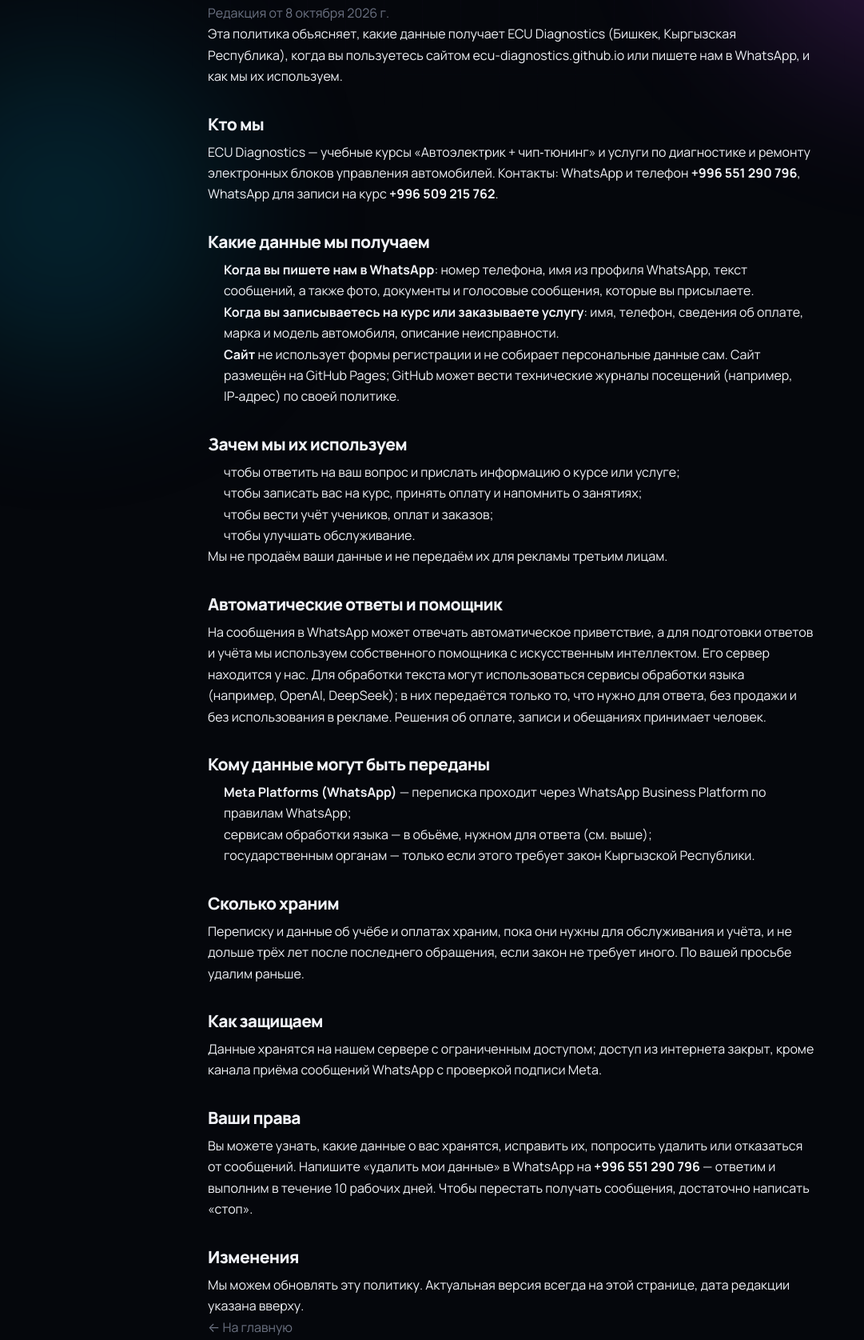
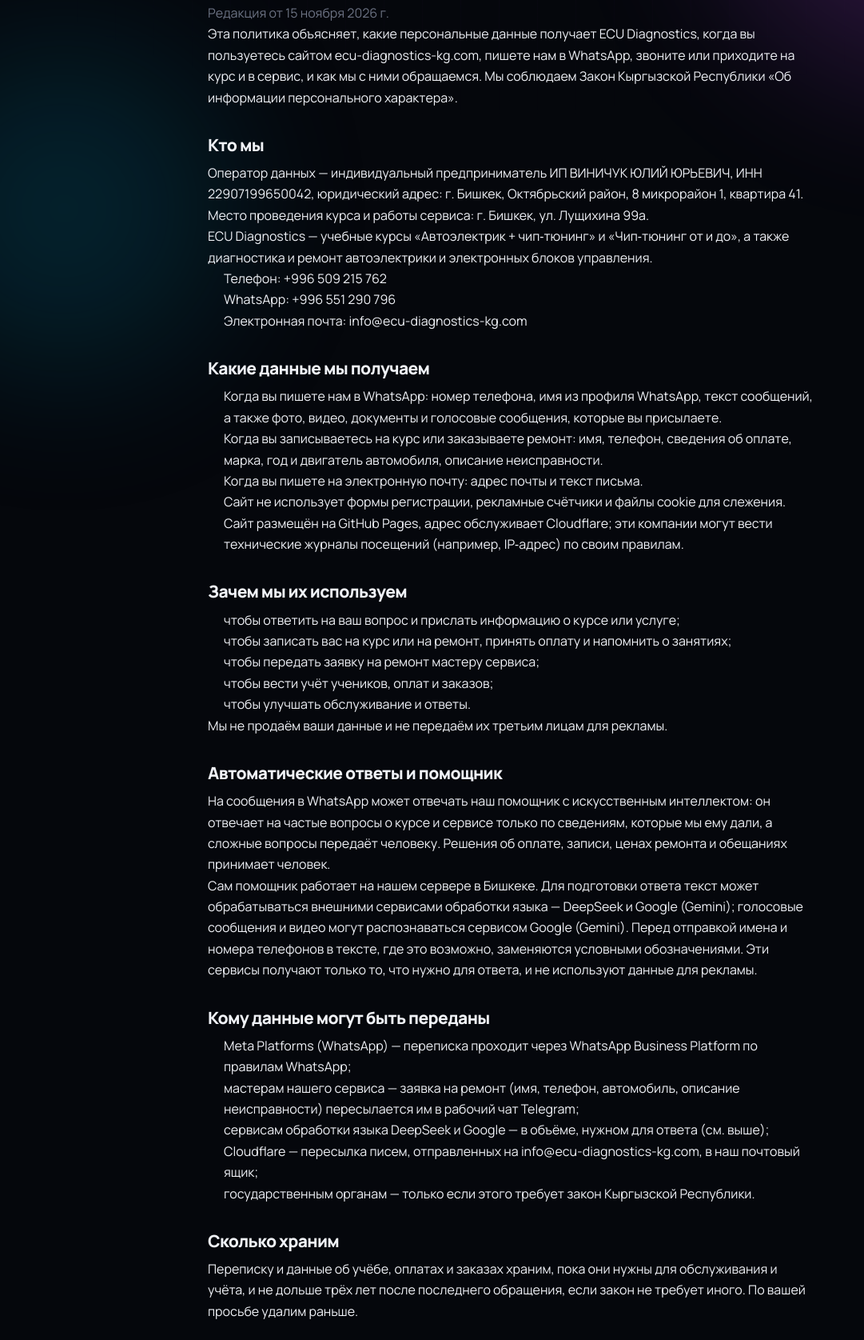
Before and after one commit to ECU-Diagnostics/site, a plain HTML site: page privacy.html in a window 1280 px wide. Shown: the part 243-1918 px from the top of the page at 80% size, without its empty margins (0-1081 px from the left). Drawn offline with Linux system fonts and the light colour scheme.

Commit message:
Политика конфиденциальности: редакция 15.11 — оператор ИП, новый домен и почта, DeepSeek и Gemini, пересылка заявок мастерам, Cloudflare, реквизиты в подвале
Co-Authored-By: Claude Opus 5.5 <noreply@anthropic.com>

```diff
--- a/privacy.html
+++ b/privacy.html
@@ -36,47 +36,58 @@
   <main class="wrap">
     <article class="policy">
       <h1>Политика конфиденциальности</h1>
-      <p class="muted">Редакция от 8 октября 2026 г.</p>
+      <p class="muted">Редакция от 15 ноября 2026 г.</p>
 
-      <p>Эта политика объясняет, какие данные получает ECU Diagnostics (Бишкек, Кыргызская Республика), когда вы пользуетесь сайтом ecu-diagnostics.github.io или пишете нам в WhatsApp, и как мы их используем.</p>
+      <p>Эта политика объясняет, какие персональные данные получает ECU Diagnostics, когда вы пользуетесь сайтом ecu-diagnostics-kg.com, пишете нам в WhatsApp, звоните или приходите на курс и в сервис, и как мы с ними обращаемся. Мы соблюдаем Закон Кыргызской Республики «Об информации персонального характера».</p>
 
       <h2>Кто мы</h2>
-      <p>ECU Diagnostics — учебные курсы «Автоэлектрик + чип‑тюнинг» и услуги по диагностике и ремонту электронных блоков управления автомобилей. Контакты: WhatsApp и телефон <b>+996 551 290 796</b>, WhatsApp для записи на курс <b>+996 509 215 762</b>.</p>
+      <p>Оператор данных — индивидуальный предприниматель ИП ВИНИЧУК ЮЛИЙ ЮРЬЕВИЧ, ИНН 22907199650042, юридический адрес: г. Бишкек, Октябрьский район, 8 микрорайон 1, квартира 41. Место проведения курса и работы сервиса: г. Бишкек, ул. Лущихина 99а.</p>
+      <p>ECU Diagnostics — учебные курсы «Автоэлектрик + чип‑тюнинг» и «Чип‑тюнинг от и до», а также диагностика и ремонт автоэлектрики и электронных блоков управления.</p>
+      <ul>
+        <li>Телефон: <a href="tel:+996509215762">+996 509 215 762</a></li>
+        <li>WhatsApp: <a href="https://wa.me/996551290796" target="_blank" rel="noopener">+996 551 290 796</a></li>
+        <li>Электронная почта: <a href="mailto:info@ecu-diagnostics-kg.com">info@ecu-diagnostics-kg.com</a></li>
+      </ul>
 
       <h2>Какие данные мы получаем</h2>
       <ul>
-        <li><b>Когда вы пишете нам в WhatsApp</b>: номер телефона, имя из профиля WhatsApp, текст сообщений, а также фото, документы и голосовые сообщения, которые вы присылаете.</li>
-        <li><b>Когда вы записываетесь на курс или заказываете услугу</b>: имя, телефон, сведения об оплате, марка и модель автомобиля, описание неисправности.</li>
-        <li><b>Сайт</b> не использует формы регистрации и не собирает персональные данные сам. Сайт размещён на GitHub Pages; GitHub может вести технические журналы посещений (например, IP‑адрес) по своей политике.</li>
+        <li>Когда вы пишете нам в WhatsApp: номер телефона, имя из профиля WhatsApp, текст сообщений, а также фото, видео, документы и голосовые сообщения, которые вы присылаете.</li>
+        <li>Когда вы записываетесь на курс или заказываете ремонт: имя, телефон, сведения об оплате, марка, год и двигатель автомобиля, описание неисправности.</li>
+        <li>Когда вы пишете на электронную почту: адрес почты и текст письма.</li>
+        <li>Сайт не использует формы регистрации, рекламные счётчики и файлы cookie для слежения. Сайт размещён на GitHub Pages, адрес обслуживает Cloudflare; эти компании могут вести технические журналы посещений (например, IP‑адрес) по своим правилам.</li>
       </ul>
 
       <h2>Зачем мы их используем</h2>
       <ul>
         <li>чтобы ответить на ваш вопрос и прислать информацию о курсе или услуге;</li>
-        <li>чтобы записать вас на курс, принять оплату и напомнить о занятиях;</li>
+        <li>чтобы записать вас на курс или на ремонт, принять оплату и напомнить о занятиях;</li>
+        <li>чтобы передать заявку на ремонт мастеру сервиса;</li>
         <li>чтобы вести учёт учеников, оплат и заказов;</li>
-        <li>чтобы улучшать обслуживание.</li>
+        <li>чтобы улучшать обслуживание и ответы.</li>
       </ul>
-      <p>Мы не продаём ваши данные и не передаём их для рекламы третьим лицам.</p>
+      <p>Мы не продаём ваши данные и не передаём их третьим лицам для рекламы.</p>
 
       <h2>Автоматические ответы и помощник</h2>
-      <p>На сообщения в WhatsApp может отвечать автоматическое приветствие, а для подготовки ответов и учёта мы используем собственного помощника с искусственным интеллектом. Его сервер находится у нас. Для обработки текста могут использоваться сервисы обработки языка (например, OpenAI, DeepSeek); в них передаётся только то, что нужно для ответа, без продажи и без использования в рекламе. Решения об оплате, записи и обещаниях принимает человек.</p>
+      <p>На сообщения в WhatsApp может отвечать наш помощник с искусственным интеллектом: он отвечает на частые вопросы о курсе и сервисе только по сведениям, которые мы ему дали, а сложные вопросы передаёт человеку. Решения об оплате, записи, ценах ремонта и обещаниях принимает человек.</p>
+      <p>Сам помощник работает на нашем сервере в Бишкеке. Для подготовки ответа текст может обрабатываться внешними сервисами обработки языка — DeepSeek и Google (Gemini); голосовые сообщения и видео могут распознаваться сервисом Google (Gemini). Перед отправкой имена и номера телефонов в тексте, где это возможно, заменяются условными обозначениями. Эти сервисы получают только то, что нужно для ответа, и не используют данные для рекламы.</p>
 
       <h2>Кому данные могут быть переданы</h2>
       <ul>
-        <li><b>Meta Platforms (WhatsApp)</b> — переписка проходит через WhatsApp Business Platform по правилам WhatsApp;</li>
-        <li>сервисам обработки языка — в объёме, нужном для ответа (см. выше);</li>
+        <li>Meta Platforms (WhatsApp) — переписка проходит через WhatsApp Business Platform по правилам WhatsApp;</li>
+        <li>мастерам нашего сервиса — заявка на ремонт (имя, телефон, автомобиль, описание неисправности) пересылается им в рабочий чат Telegram;</li>
+        <li>сервисам обработки языка DeepSeek и Google — в объёме, нужном для ответа (см. выше);</li>
+        <li>Cloudflare — пересылка писем, отправленных на info@ecu-diagnostics-kg.com, в наш почтовый ящик;</li>
         <li>государственным органам — только если этого требует закон Кыргызской Республики.</li>
       </ul>
 
       <h2>Сколько храним</h2>
-      <p>Переписку и данные об учёбе и оплатах храним, пока они нужны для обслуживания и учёта, и не дольше трёх лет после последнего обращения, если закон не требует иного. По вашей просьбе удалим раньше.</p>
+      <p>Переписку и данные об учёбе, оплатах и заказах храним, пока они нужны для обслуживания и учёта, и не дольше трёх лет после последнего обращения, если закон не требует иного. По вашей просьбе удалим раньше.</p>
 
       <h2>Как защищаем</h2>
-      <p>Данные хранятся на нашем сервере с ограниченным доступом; доступ из интернета закрыт, кроме канала приёма сообщений WhatsApp с проверкой подписи Meta.</p>
+      <p>Данные хранятся на нашем сервере в Бишкеке с ограниченным доступом. Доступ из интернета закрыт, кроме канала приёма сообщений WhatsApp с проверкой подписи Meta и защищённого входа для сотрудников.</p>
 
       <h2>Ваши права</h2>
-      <p>Вы можете узнать, какие данные о вас хранятся, исправить их, попросить удалить или отказаться от сообщений. Напишите «удалить мои данные» в WhatsApp на <b>+996 551 290 796</b> — ответим и выполним в течение 10 рабочих дней. Чтобы перестать получать сообщения, достаточно написать «стоп».</p>
+      <p>Вы можете узнать, какие данные о вас хранятся, исправить их, попросить удалить или отказаться от сообщений. Напишите «удалить мои данные» в WhatsApp на +996 551 290 796 или на <a href="mailto:info@ecu-diagnostics-kg.com">info@ecu-diagnostics-kg.com</a> — ответим и выполним в течение 10 рабочих дней. Чтобы перестать получать сообщения в WhatsApp, достаточно написать «стоп».</p>
 
       <h2>Изменения</h2>
       <p>Мы можем обновлять эту политику. Актуальная версия всегда на этой странице, дата редакции указана вверху.</p>
@@ -97,6 +108,15 @@
         <a href="https://wa.me/996551290796" target="_blank" rel="noopener">WhatsApp</a>
       </div>
     </div>
+    <div class="wrap footer__req" aria-label="Реквизиты">
+      <dl>
+        <dt>Индивидуальный предприниматель</dt><dd>ИП ВИНИЧУК ЮЛИЙ ЮРЬЕВИЧ</dd>
+        <dt>ИНН</dt><dd>22907199650042</dd>
+        <dt>Юридический адрес</dt><dd>г. Бишкек, Октябрьский район, 8 микрорайон 1, квартира 41</dd>
+        <dt>Курс и сервис</dt><dd>г. Бишкек, ул. Лущихина 99а</dd>
+        <dt>Телефон</dt><dd><a href="tel:+996509215762">+996 509 215 762</a></dd>
+      </dl>
+    </div>
   </footer>
 </body>
 </html>
```
